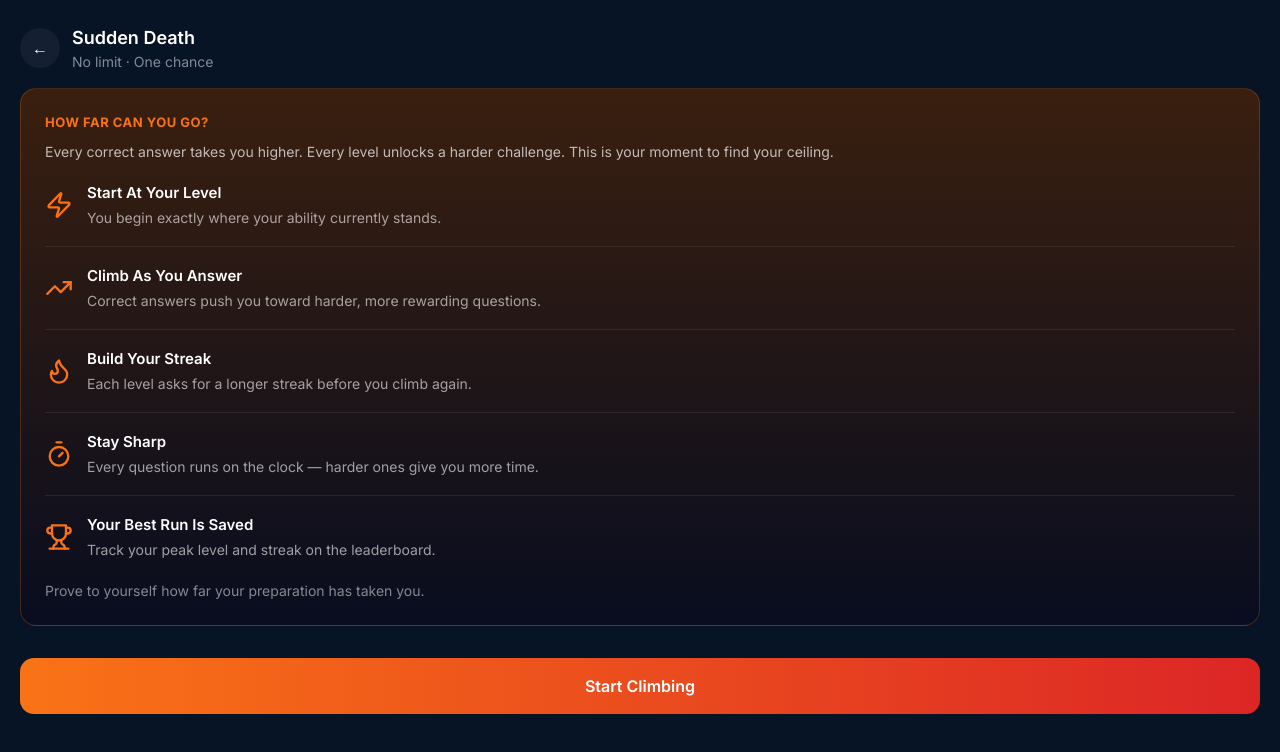
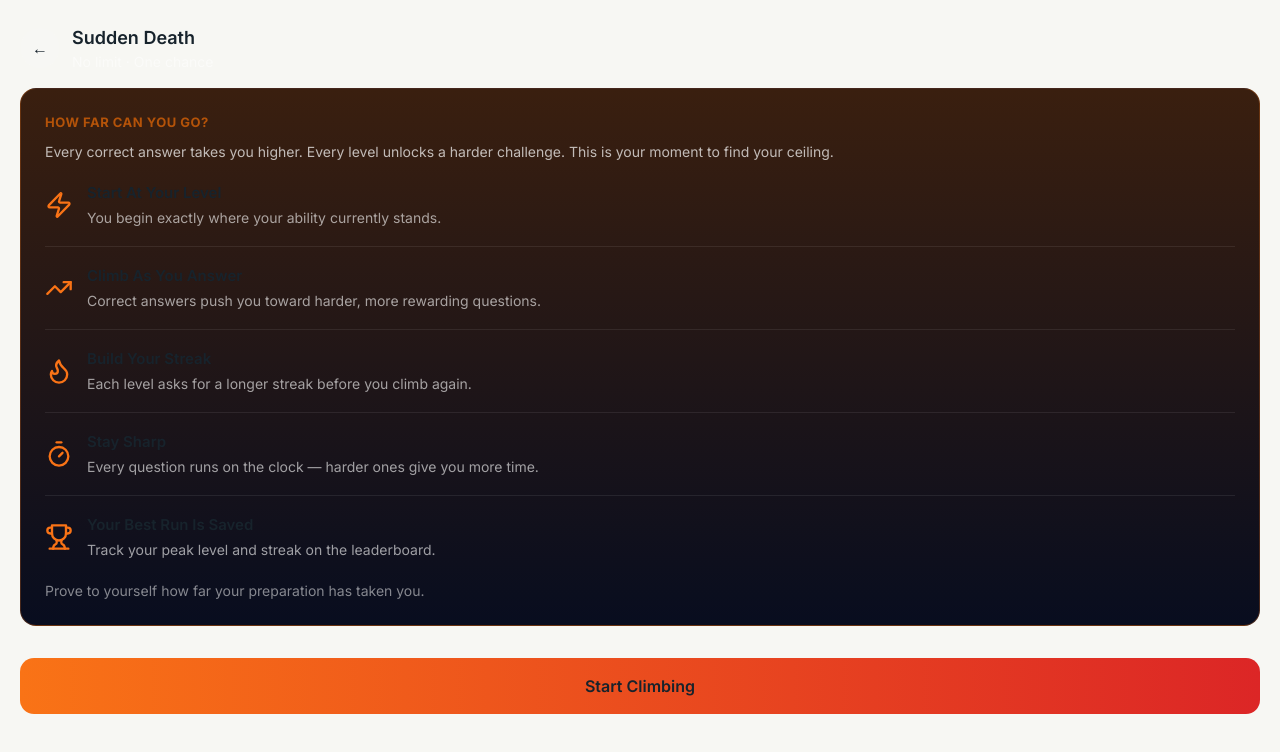
Before and after one commit to examforge99/examlogic, a Next.js app: page /sudden-death in a window 1280 px wide. Shown: the top 752 px of the page. Built offline with nearby package versions, Linux system fonts and the light colour scheme.

Commit message:
Align Sudden Death preflight with ash-white product theme

```diff
--- a/src/app/sudden-death/page.tsx
+++ b/src/app/sudden-death/page.tsx
@@ -64,7 +64,7 @@ export default function SuddenDeathPreflight() {
   ];
 
   return (
-    <div style={{ minHeight: "100vh", backgroundColor: "#071426", color: "#fff" }}>
+    <div style={{ minHeight: "100vh", backgroundColor: "#F7F7F3", color: "#17232C" }}>
       <div style={{ display: "flex", alignItems: "center", gap: 12, padding: "24px 20px 16px" }}>
         <button
           onClick={() => router.back()}
@@ -77,7 +77,7 @@ export default function SuddenDeathPreflight() {
             alignItems: "center",
             justifyContent: "center",
             border: "none",
-            color: "#fff",
+            color: "#17232C",
           }}
         >
           ←
@@ -99,7 +99,7 @@ export default function SuddenDeathPreflight() {
             background: "linear-gradient(180deg, #3A1F0F 0%, #080D1F 100%)",
           }}
         >
-          <p style={{ fontSize: 13, fontWeight: 700, letterSpacing: 0.5, color: "#F97316", margin: "0 0 8px" }}>
+          <p style={{ fontSize: 13, fontWeight: 700, letterSpacing: 0.5, color: "#B45309", margin: "0 0 8px" }}>
             HOW FAR CAN YOU GO?
           </p>
           <p style={{ fontSize: 14, color: "rgba(255,255,255,0.7)", margin: "0 0 20px", lineHeight: 1.5 }}>
@@ -146,7 +146,7 @@ export default function SuddenDeathPreflight() {
             borderRadius: "14px",
             fontWeight: 600,
             fontSize: 16,
-            color: "#fff",
+            color: "#17232C",
             border: "none",
             background: "linear-gradient(90deg, #F97316 0%, #DC2626 100%)",
             opacity: loading ? 0.6 : 1,
@@ -172,7 +172,7 @@ function Rule({
     <div style={{ display: "flex", gap: 14, alignItems: "center" }}>
       <span style={{ flexShrink: 0 }}>{icon}</span>
       <div>
-        <p style={{ fontWeight: 600, fontSize: 15, margin: "0 0 4px", color: "#fff" }}>{title}</p>
+        <p style={{ fontWeight: 600, fontSize: 15, margin: "0 0 4px", color: "#17232C" }}>{title}</p>
         <p style={{ fontSize: 14, color: "rgba(255,255,255,0.6)", margin: 0, lineHeight: 1.4 }}>
           {description}
         </p>
```
